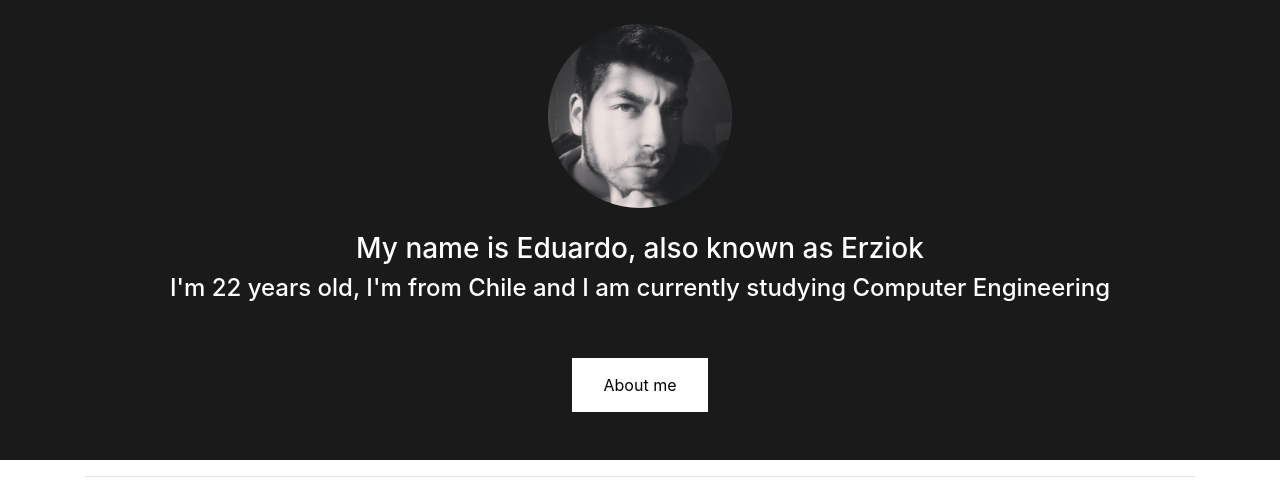
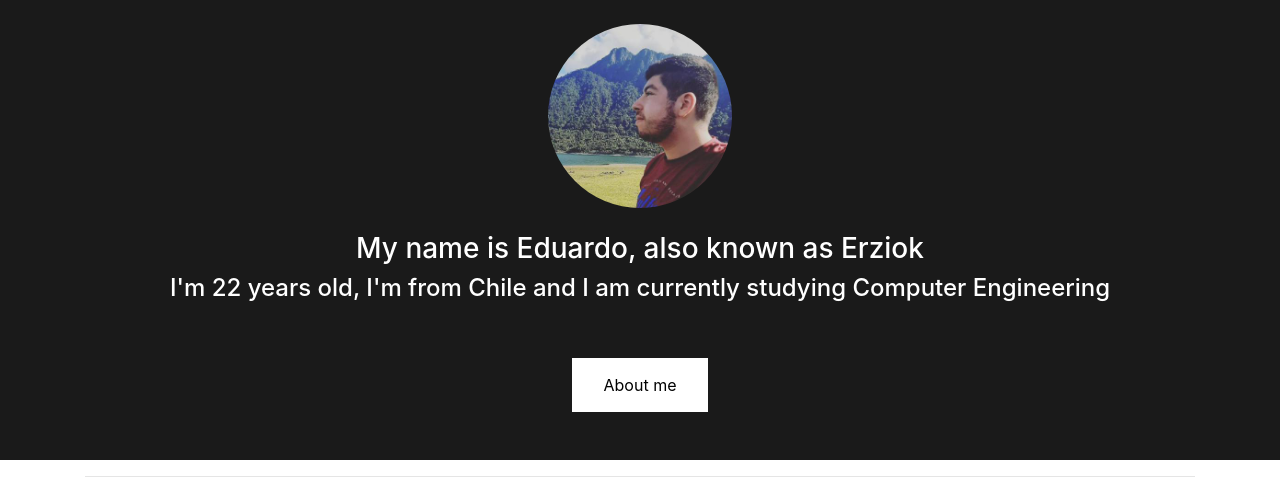
Before and after one commit to Erziok/erziok.github.io, a plain HTML site: page index-english.html in a window 1280 px wide. Shown: the part 157-661 px from the top of the page. Drawn offline with nearby package versions, Linux system fonts and the light colour scheme.

Commit message:
Profile picture

```diff
--- a/index-english.html
+++ b/index-english.html
@@ -78,7 +78,7 @@
             <br>
             <h1 class="text-center" id="presentacion">Hello!</h1>
             <br>
-            <img src="img/edu.jpg" class="foto-erziok rounded-circle" width="184" height="184">
+            <img src="img/edu2.jpg" class="foto-erziok rounded-circle" width="184" height="184">
             <br>
             <h3 id="presentacion" class="text-center">My name is Eduardo, also known as Erziok</h3>
             <h4 id="presentacion" class="text-center">I'm 22 years old, I'm from Chile and I am currently studying
```
Also changed, not shown: index.html (+1 -1 lines), img/edu2.jpg (added).
